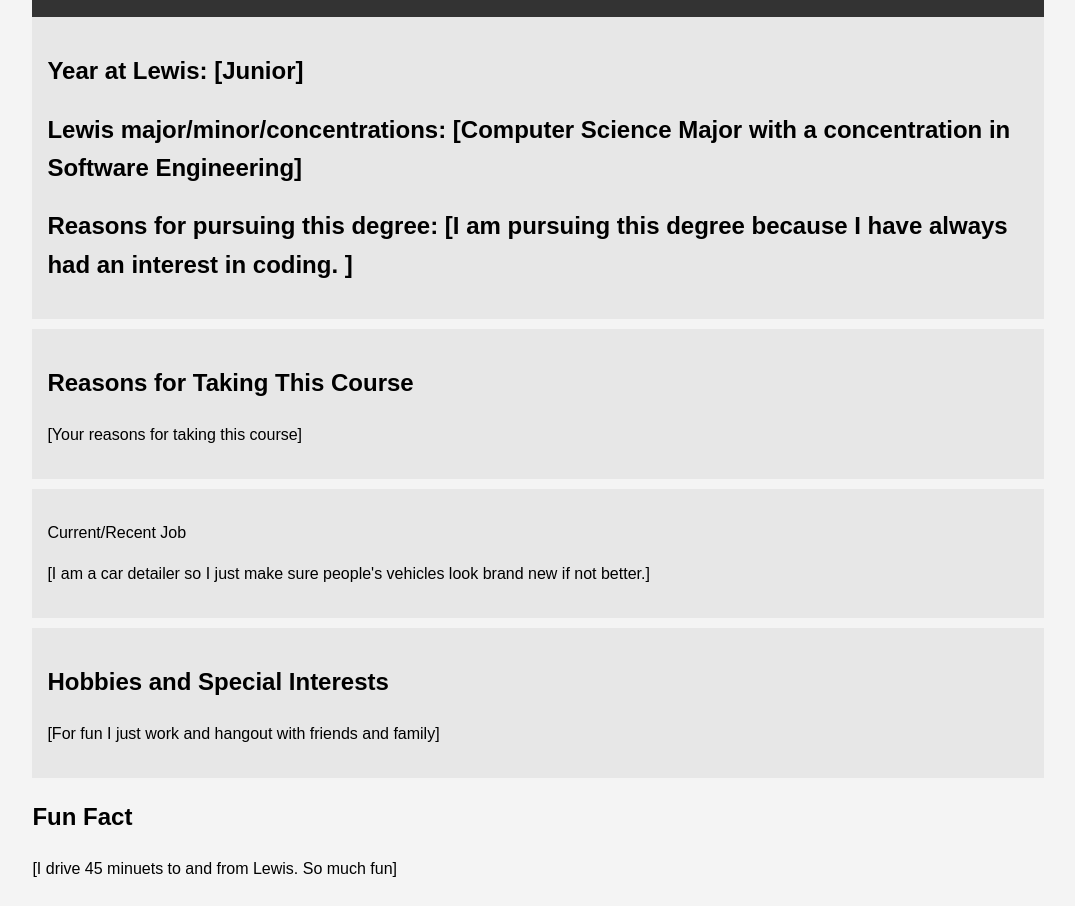
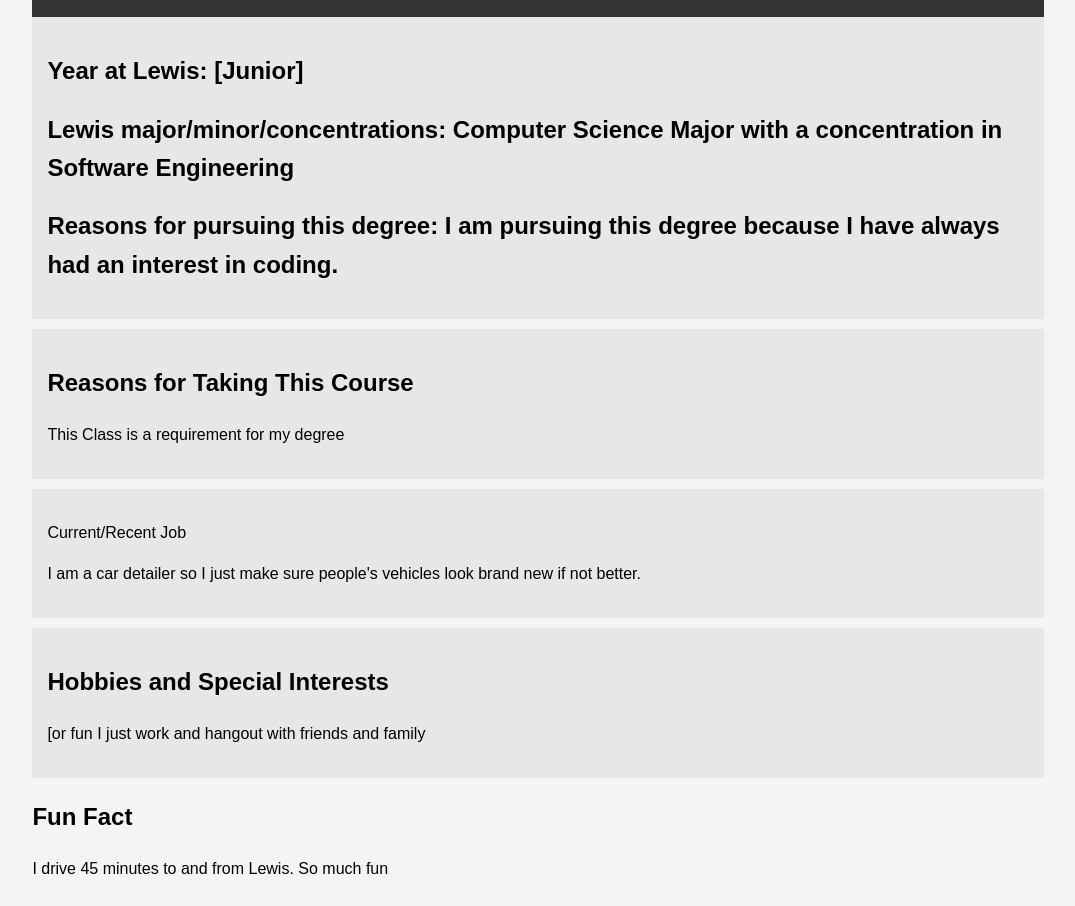
Before and after one commit to mesparza0/me, a plain HTML site: page index.html in a window 1280 px wide. Shown: the part 133-1039 px from the top of the page, without its empty margins (102-1177 px from the left). Drawn offline with Linux system fonts and the light colour scheme.

Commit message:
Update index.html

```diff
--- a/index.html
+++ b/index.html
@@ -37,28 +37,28 @@
 
         <section class="lewis">
 			<h2>Year at Lewis: [Junior]</h2>
-			<h2>Lewis major/minor/concentrations: [Computer Science Major with a concentration in Software Engineering]</h2>
-			<h2>Reasons for pursuing this degree: [I am pursuing this degree because I have always had an interest in coding. ]</h2>
+			<h2>Lewis major/minor/concentrations: Computer Science Major with a concentration in Software Engineering</h2>
+			<h2>Reasons for pursuing this degree: I am pursuing this degree because I have always had an interest in coding. </h2>
         </section>
 
 		<section class="course">
             <h2>Reasons for Taking This Course</h2>
-            <p>[Your reasons for taking this course]</p>
+            <p>This Class is a requirement for my degree</p>
         </section>
 
 		<section class="job">
             <p>Current/Recent Job</p>
-			<p>[I am a car detailer so I just make sure people's vehicles look brand new if not better.]</p>
+			<p>I am a car detailer so I just make sure people's vehicles look brand new if not better.</p>
         </section>
 
         <section class="hobbies">
             <h2>Hobbies and Special Interests</h2>
-            <p>[For fun I just work and hangout with friends and family]</p>
+            <p>[or fun I just work and hangout with friends and family</p>
         </section>
 
         <section class="fun-fact">
             <h2>Fun Fact</h2>
-            <p>[I drive 45 minuets to and from Lewis. So much fun]</p>
+            <p>I drive 45 minutes to and from Lewis. So much fun</p>
         </section>
     </div>
 </body>
```
